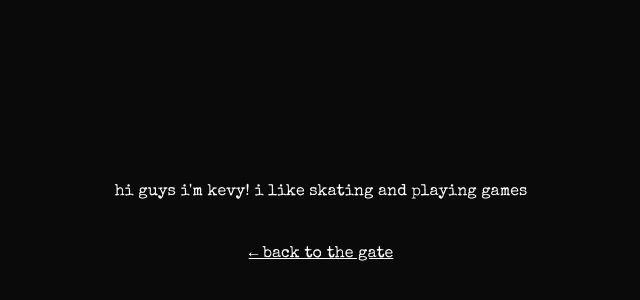
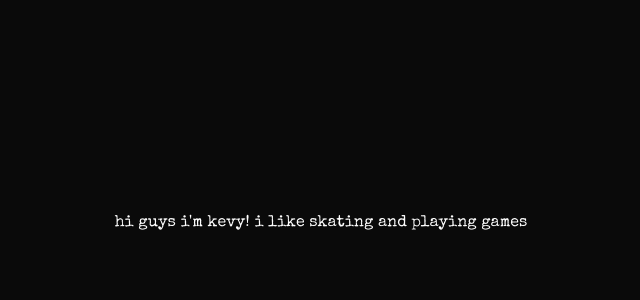
Before and after one commit to Manifestati0n/INPUT, a plain HTML site: page Kevy.html in a window 1280 px wide. Shown: the part 214-514 px from the top of the page, without its empty margins (319-959 px from the left). Drawn offline with nearby package versions, Linux system fonts and the light colour scheme.

Commit message:
Update Kevy.html

```diff
--- a/Kevy.html
+++ b/Kevy.html
@@ -43,7 +43,6 @@
 
   <!-- ===== EDIT ABOVE THIS LINE ===== -->
 
-  <p><a href="index.html">&larr; back to the gate</a></p>
 
 </body>
 </html>
```
